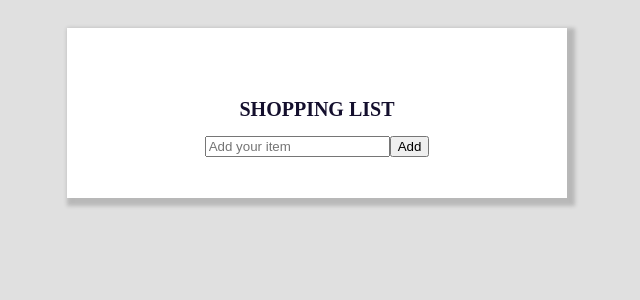
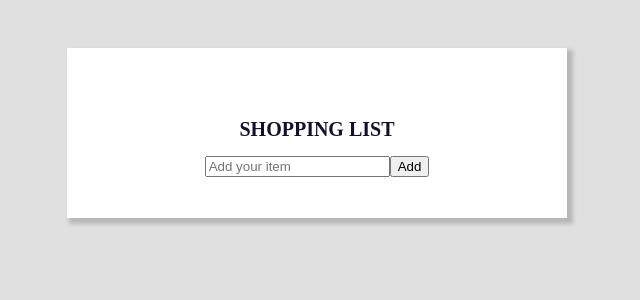
Before and after one commit to tamaskovacs0408/shopping-list, a React (Create React App) app: page / in a window 1280 px wide. Shown: the top 300 px of the page, without its empty margins (331-971 px from the left). Built offline with nearby package versions, Linux system fonts and the light colour scheme.

Commit message:
Styling App

```diff
--- a/src/App.css
+++ b/src/App.css
@@ -1,9 +1,9 @@
 .App {
-  width: 250px;
+  width: 300px;
   height: auto;
-  margin: 20px auto 0 auto;
+  margin: 40px auto 0 auto;
   background: #ffffff;
-  box-shadow: 4px 4px 4px 4px rgba(0, 0, 0, 0.18);
+  box-shadow: 4px 4px 4px 2px rgba(0, 0, 0, 0.18);
   display: flex;
   flex-direction: column;
   justify-content: flex-start;
```
